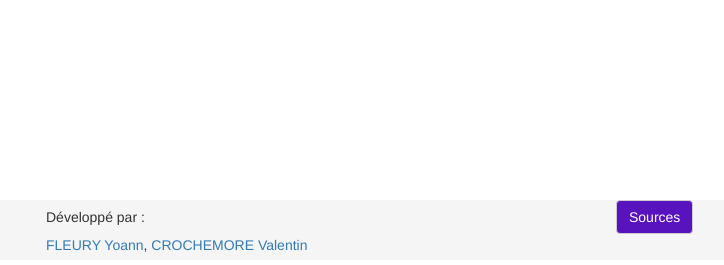
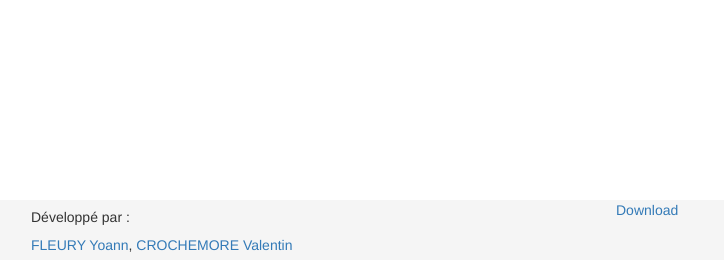
Before and after one commit to yoannfleurydev/mini-quiz, a PHP site: template views/admin.html.twig in a window 1280 px wide. Shown: the part 540-805 px from the top of the page, without its empty margins (39-763 px from the left). Run offline with PHP 8.4, Linux system fonts and the light colour scheme; the template is opened without the code that fills it, so the values that code supplies are empty; some libraries are stand-ins or nearby versions.

Commit message:
format (layout) : add github download button and format code

```diff
--- a/views/layout.html.twig
+++ b/views/layout.html.twig
@@ -62,7 +62,7 @@
     </div><!-- /.container-fluid -->
 </nav>
 <div class="container">
-    {% if not app.session.get("connected")  %}
+    {% if not app.session.get("connected") %}
         <div class="row message">
             <div class="col-lg-offset-2 col-sm-8 col-xs-12">
                 <div class="alert alert-warning" role="alert">
@@ -91,14 +91,22 @@
 </div>
 <footer class="footer">
     <div class="container">
-        <div class="col-lg-6 col-xs-12">
-            <p><h5>Développé par :</h5><a href="http://yoannfleury.eu" >FLEURY Yoann</a>,
-            <a href="http://valentincrochemore.fr/cv">CROCHEMORE Valentin</a></p>
-        </div>
-        <div class="col-lg-6 col-xs-12">
-            <p><a href="https://github.com/yoannfleurydev/mini-quiz" class="btn btn-default">Sources</a></p>
+        <div class="row">
+            <div class="col-lg-6 col-xs-12">
+                <p><h5>Développé par :</h5><a href="http://yoannfleury.eu">FLEURY Yoann</a>,
+                <a href="http://valentincrochemore.fr/cv">CROCHEMORE Valentin</a></p>
+            </div>
+            <div class="col-lg-6 col-xs-12">
+                <p>
+                    <a aria-label="Download yoannfleurydev/mini-quiz on GitHub" data-style="mega"
+                       href="https://github.com/yoannfleurydev/mini-quiz/archive/master.zip"
+                       class="github-button">Download</a>
+                </p>
+            </div>
         </div>
     </div>
 </footer>
+{# Script pour le bouton de téléchargement de GitHub #}
+<script async defer id="github-bjs" src="https://buttons.github.io/buttons.js"></script>
 </body>
 </html>
```
